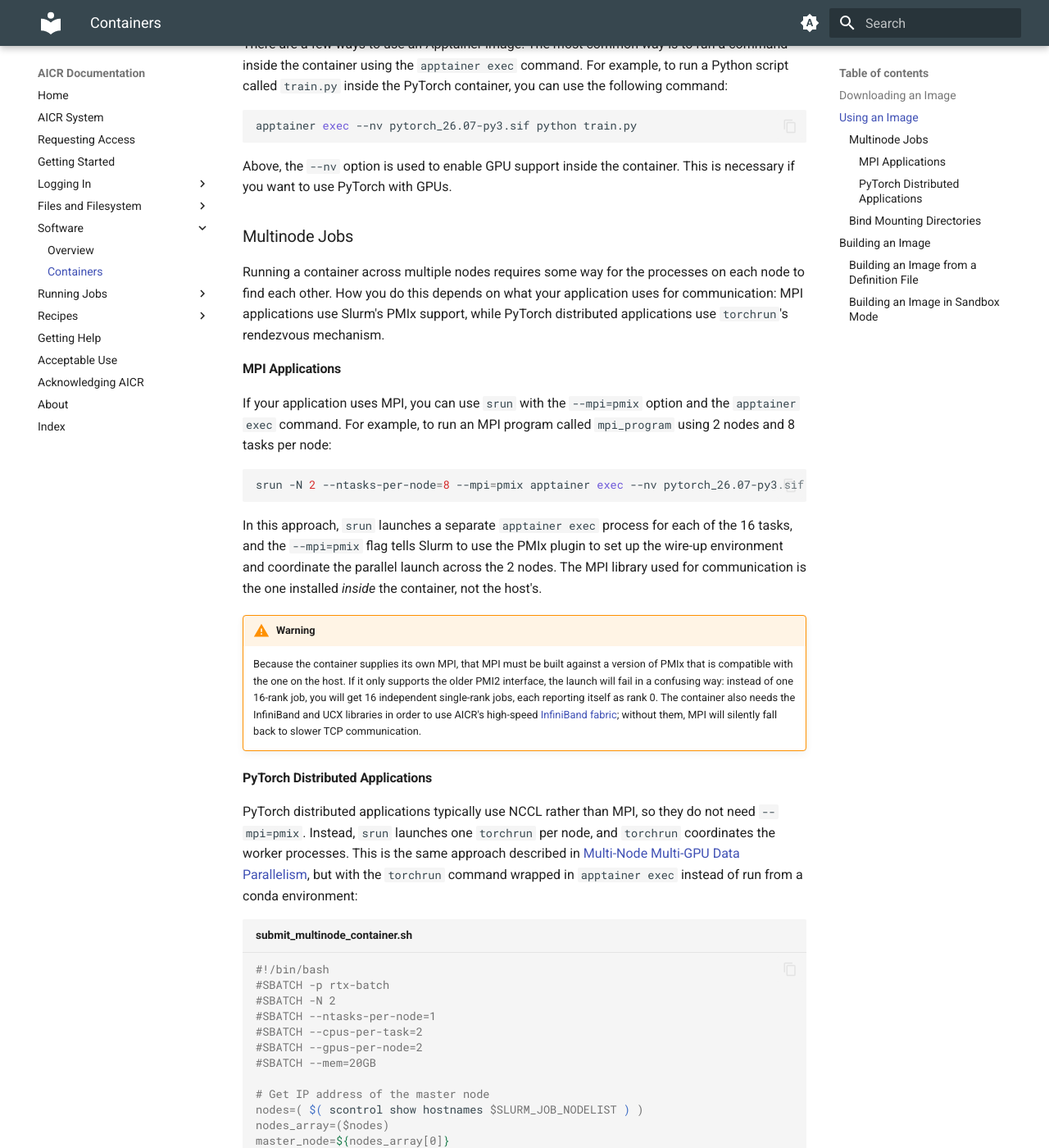
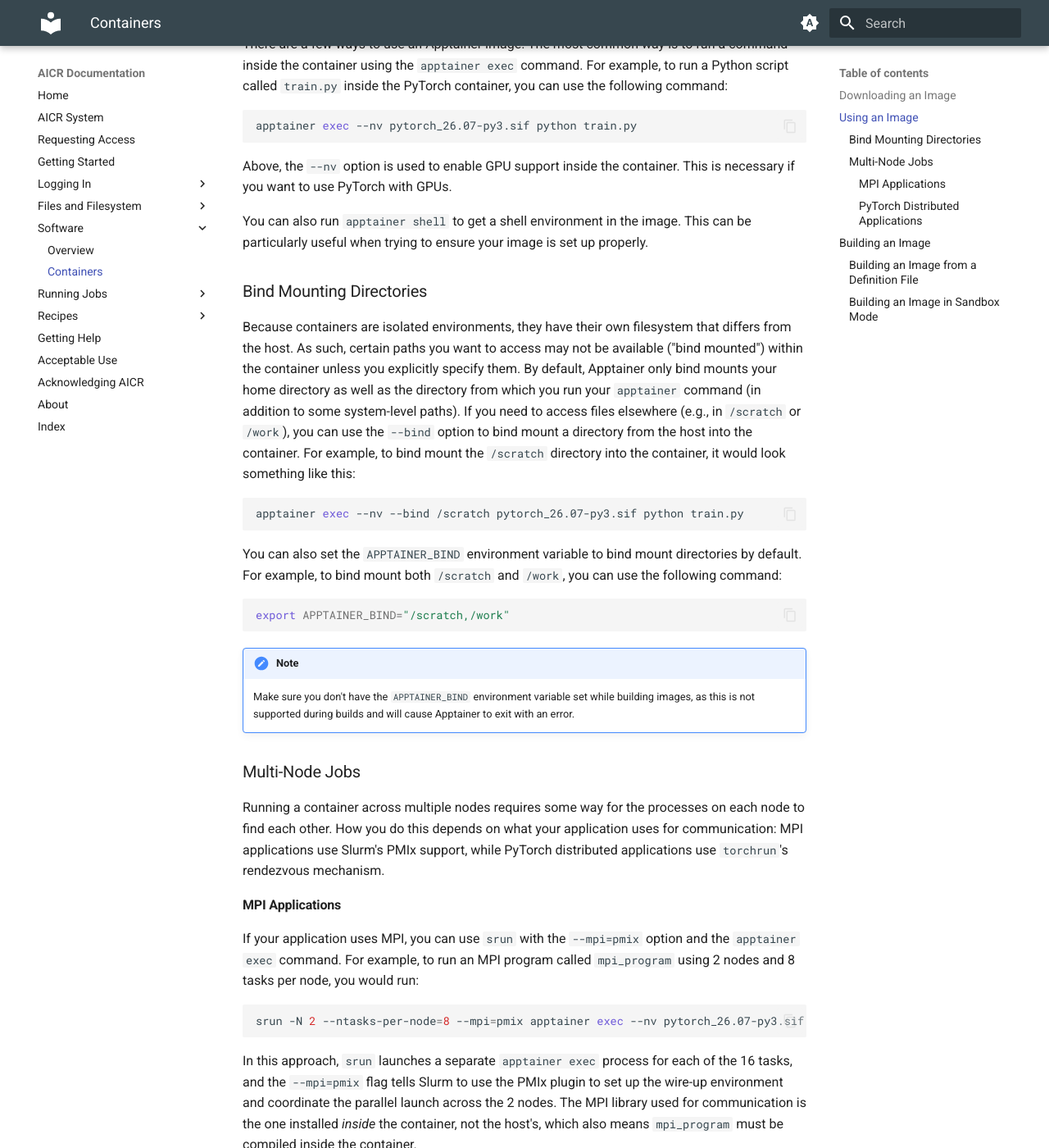
Before and after one commit to mghpcc/aicr-docs-edit, an MkDocs documentation site: the page built from docs/software/containers.md, in a window 1280 px wide and 1400 px high, scrolled down 1309 px. Shown: the whole window at 82% size. Built offline with MkDocs 1.6.1 and Material for MkDocs 9.7.7, drawn with Linux system fonts in a browser that asks for light colours; some of the changed text lies outside the part shown.

Commit message:
adding more examples and tips

````diff
--- a/docs/software/containers.md
+++ b/docs/software/containers.md
@@ -19,12 +19,12 @@ salloc -N 1 -n 8 --mem=32G -p cpu -t 120
 
 [NVIDIA's NGC catalog](https://catalog.ngc.nvidia.com/) is a good source for container images that are optimized for GPU workloads. Once you find an image you want to use, you can download it using the image's "tag" (e.g., `nvcr.io/nvidia/pytorch:26.07-py3`). You can use the `apptainer pull` command to download and convert the image into an Apptainer image:
 
+!!! tip
+    Set the `APPTAINER_CACHEDIR` environment variable to `/scratch/$USER/.apptainer` to avoid filling up your home directory.
+
 ```bash
 apptainer pull docker://nvcr.io/nvidia/pytorch:26.07-py3
 ```
-
-!!! tip
-    Set the `APPTAINER_CACHEDIR` environment variable to `/scratch/$USER/.apptainer` to avoid filling up your home directory.
 
 Once this command completes, you will have a file called `pytorch_26.07-py3.sif` in your current working directory. This is the Apptainer image that you can use to run PyTorch.
 
@@ -38,35 +38,57 @@ apptainer exec --nv pytorch_26.07-py3.sif python train.py
 
 Above, the `--nv` option is used to enable GPU support inside the container. This is necessary if you want to use PyTorch with GPUs.
 
-### Multinode Jobs
+You can also run `apptainer shell` to get a shell environment in the image. This can be particularly useful when trying to ensure your image is set up properly.
+
+### Bind Mounting Directories
+
+Because containers are isolated environments, they have their own filesystem that differs from the host. As such, certain paths you want to access may not be available ("bind mounted") within the container unless you explicitly specify them. By default, Apptainer only bind mounts your home directory as well as the directory from which you run your `apptainer` command (in addition to some system-level paths). If you need to access files elsewhere (e.g., in `/scratch` or `/work`), you can use the `--bind` option to bind mount a directory from the host into the container. For example, to bind mount the `/scratch` directory into the container, it would look something like this:
+
+```bash
+apptainer exec --nv --bind /scratch pytorch_26.07-py3.sif python train.py
+```
+
+You can also set the `APPTAINER_BIND` environment variable to bind mount directories by default. For example, to bind mount both `/scratch` and `/work`, you can use the following command:
+
+```bash
+export APPTAINER_BIND="/scratch,/work"
+```
+
+!!! note
+    Make sure you don't have the `APPTAINER_BIND` environment variable set while building images, as this is not supported during builds and will cause Apptainer to exit with an error.
+
+### Multi-Node Jobs
 
 Running a container across multiple nodes requires some way for the processes on each node to find each other. How you do this depends on what your application uses for communication: MPI applications use Slurm's PMIx support, while PyTorch distributed applications use `torchrun`'s rendezvous mechanism.
 
 #### MPI Applications
 
-If your application uses MPI, you can use `srun` with the `--mpi=pmix` option and the `apptainer exec` command. For example, to run an MPI program called `mpi_program` using 2 nodes and 8 tasks per node:
+If your application uses MPI, you can use `srun` with the `--mpi=pmix` option and the `apptainer exec` command. For example, to run an MPI program called `mpi_program` using 2 nodes and 8 tasks per node, you would run:
 
 ```bash
 srun -N 2 --ntasks-per-node=8 --mpi=pmix apptainer exec --nv pytorch_26.07-py3.sif ./mpi_program
 ```
 
-In this approach, `srun` launches a separate `apptainer exec` process for each of the 16 tasks, and the `--mpi=pmix` flag tells Slurm to use the PMIx plugin to set up the wire-up environment and coordinate the parallel launch across the 2 nodes. The MPI library used for communication is the one installed *inside* the container, not the host's.
+In this approach, `srun` launches a separate `apptainer exec` process for each of the 16 tasks, and the `--mpi=pmix` flag tells Slurm to use the PMIx plugin to set up the wire-up environment and coordinate the parallel launch across the 2 nodes. The MPI library used for communication is the one installed *inside* the container, not the host's, which also means `mpi_program` must be compiled inside the container.
 
 !!! warning
-    Because the container supplies its own MPI, that MPI must be built against a version of PMIx that is compatible with the one on the host. If it only supports the older PMI2 interface, the launch will fail in a confusing way: instead of one 16-rank job, you will get 16 independent single-rank jobs, each reporting itself as rank 0. The container also needs the InfiniBand and UCX libraries in order to use AICR's high-speed [InfiniBand fabric](../system-description.md); without them, MPI will silently fall back to slower TCP communication.
+    Because the container supplies its own MPI, that MPI must be built against a version of PMIx that is compatible with the one on the host. If it only supports the older PMI2 interface, the launch will not run properly in a confusing way: instead of one 16-rank job, you will get 16 independent single-rank jobs, each reporting itself as rank 0. The container also needs the InfiniBand and UCX libraries in order to use AICR's high-speed [InfiniBand fabric](../system-description.md#interconnect); without them, MPI will silently fall back to slower TCP communication.
 
 #### PyTorch Distributed Applications
 
-PyTorch distributed applications typically use NCCL rather than MPI, so they do not need `--mpi=pmix`. Instead, `srun` launches one `torchrun` per node, and `torchrun` coordinates the worker processes. This is the same approach described in [Multi-Node Multi-GPU Data Parallelism](../recipes/pytorch-gpu.md#multi-node-multi-gpu-data-parallelism), but with the `torchrun` command wrapped in `apptainer exec` instead of run from a conda environment:
+PyTorch distributed applications typically use NCCL rather than MPI, so they do not need `--mpi=pmix`. Instead, `srun` launches one `torchrun` per node, and `torchrun` coordinates the worker processes. This is the same approach described in [Multi-Node Multi-GPU Data Parallelism](../recipes/pytorch-gpu.md#multi-node-multi-gpu-data-parallelism), but with the `torchrun` command wrapped in `apptainer exec` instead of run from a conda environment, e.g.:
 
 ```bash title="submit_multinode_container.sh"
 #!/bin/bash
+
 #SBATCH -p rtx-batch
+#SBATCH -o submit_multinode_container_%j.out
 #SBATCH -N 2
 #SBATCH --ntasks-per-node=1
 #SBATCH --cpus-per-task=2
-#SBATCH --gpus-per-node=2
-#SBATCH --mem=20GB
+#SBATCH --gpus-per-node=1
+#SBATCH --mem-per-cpu=4G
+#SBATCH -t 30
 
 # Get IP address of the master node
 nodes=( $( scontrol show hostnames $SLURM_JOB_NODELIST ) )
@@ -76,7 +98,7 @@ master_node_ip=$(srun --nodes=1 --ntasks=1 -w "$master_node" hostname --ip-addre
 
 srun apptainer exec --nv pytorch_26.07-py3.sif \
      torchrun --nnodes=$SLURM_NNODES \
-     --nproc-per-node=$SLURM_CPUS_PER_TASK \
+     --nproc-per-node=$SLURM_GPUS_ON_NODE \
      --rdzv-id=$SLURM_JOB_ID \
      --rdzv-backend=c10d \
      --rdzv-endpoint=$master_node_ip:1234 \
@@ -85,36 +107,32 @@ srun apptainer exec --nv pytorch_26.07-py3.sif \
 
 Note that there is no `module load` step here: PyTorch, CUDA, and `torchrun` all come from inside the container.
 
-<!-- TODO: Test whether this runs -->
-
-### Bind Mounting Directories
-
-By default, Apptainer only gives the container access to your home directory. If you need to access files outside of your home directory (e.g. in `/scratch` or `/work`), you can use the `--bind` option to bind mount a directory from the host into the container. For example, to bind mount the `/scratch` directory into the container, you can use the following command:
-
-```bash
-apptainer exec --bind /scratch pytorch_26.07-py3.sif python train.py
-```
-
-You can also set the `APPTAINER_BIND` environment variable to bind mount directories by default. For example, to bind mount both `/scratch` and `/work`, you can use the following command:
-
-```bash
-export APPTAINER_BIND="/scratch,/work"
-```
-
 ## Building an Image
 
-If a public container registry does not have the image you need, you can build your own. Most of the time, you will build an image based on an existing image. You can do this either using an Apptainer definition file or by building the image in sandbox mode.
+If a public container registry does not have the image you need, you can build your own. Most of the time, you will build an image based on an existing image. You can do this either using an Apptainer definition file or building the image in sandbox mode.
 
 ### Building an Image from a Definition File
 
 An Apptainer definition file is a text file that contains instructions for building a container image. In the file, you can specify the base image to use, the software packages to install, and any other configuration options. You can then use the `apptainer build` command to build the image from the definition file. Here's an example of a simple definition file that installs PyTorch and its dependencies using a base Miniconda image:
 
-```bash
+```title="miniconda_pytorch.def"
 Bootstrap: docker
-From: anaconda/miniconda
+From: condaforge/miniforge3
 
 %post
-    conda install pytorch torchvision torchaudio -c pytorch
+    # Tell conda-forge to resolve packages for CUDA 13.0
+    export CONDA_OVERRIDE_CUDA="13.0"
+
+    conda install -y pytorch torchvision torchaudio -c conda-forge
+```
+
+!!! note
+    Above, we include `export CONDA_OVERRIDE_CUDA="13.0"` to ensure the GPU-enabled versions of Python packages are installed. Conda normally does this automatically when it detects a GPU, but the NVIDIA libraries are not visible within the container at build time (the `--nv` flag is runtime-only).
+
+Then build the image:
+
+```bash
+apptainer build miniconda_pytorch.sif miniconda_pytorch.def
 ```
 
 There are many more options you can include in a definition file, such as environment variables, files to copy into the image, and scripts to run during the build process. You can find more information about writing Apptainer definition files in the [Apptainer documentation](https://apptainer.org/docs/user/main/definition_files.html).
````
Also changed, not shown: other parts of docs/software/containers.md (+2 -2 lines).
